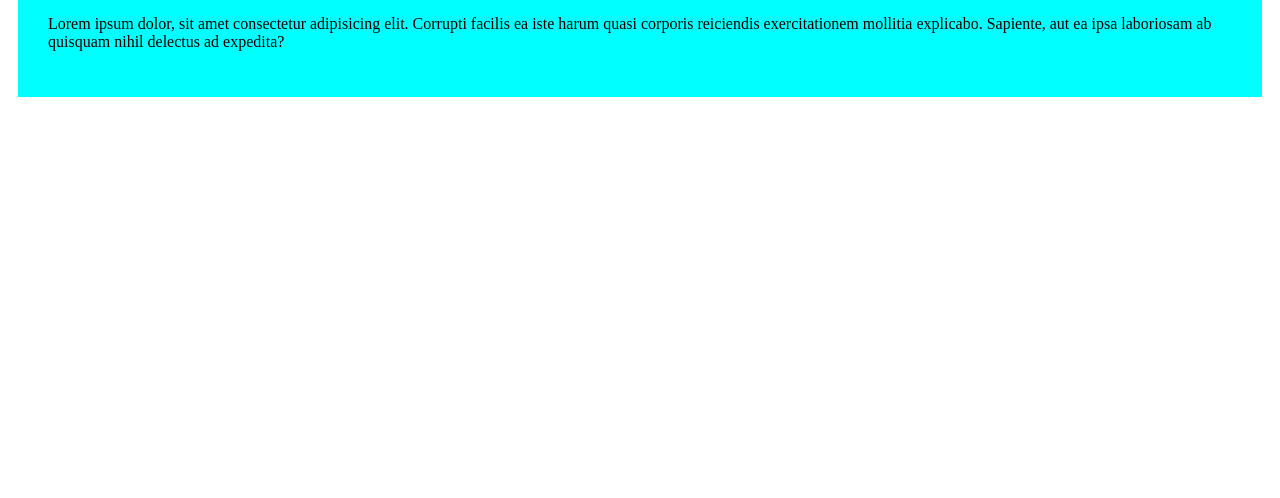
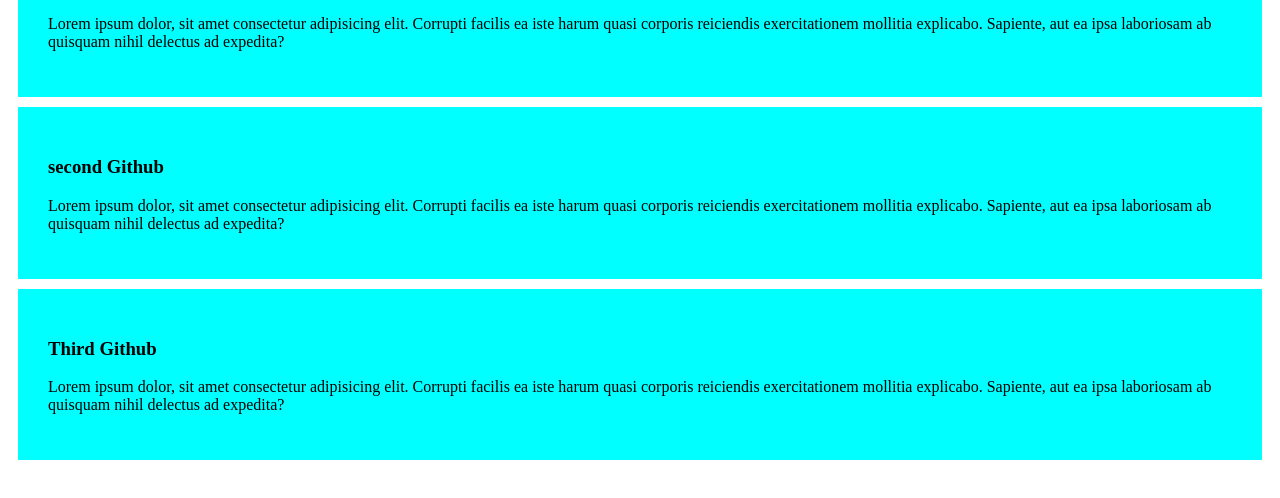
Before and after one commit to Jesun169/first-git-hub, a plain HTML site: page index.html in a window 1280 px wide. Shown: the part 84-582 px from the top of the page. Drawn offline with Linux system fonts and the light colour scheme.

Commit message:
added the second and third blog

```diff
--- a/index.html
+++ b/index.html
@@ -11,5 +11,13 @@
     <h3>First Github</h3>
     <p>Lorem ipsum dolor, sit amet consectetur adipisicing elit. Corrupti facilis ea iste harum quasi corporis reiciendis exercitationem mollitia explicabo. Sapiente, aut ea ipsa laboriosam ab quisquam nihil delectus ad expedita?</p>
   </div>
+  <div>
+    <h3>second Github</h3>
+    <p>Lorem ipsum dolor, sit amet consectetur adipisicing elit. Corrupti facilis ea iste harum quasi corporis reiciendis exercitationem mollitia explicabo. Sapiente, aut ea ipsa laboriosam ab quisquam nihil delectus ad expedita?</p>
+  </div>
+  <div>
+    <h3>Third Github</h3>
+    <p>Lorem ipsum dolor, sit amet consectetur adipisicing elit. Corrupti facilis ea iste harum quasi corporis reiciendis exercitationem mollitia explicabo. Sapiente, aut ea ipsa laboriosam ab quisquam nihil delectus ad expedita?</p>
+  </div>
 </body>
 </html>
```
